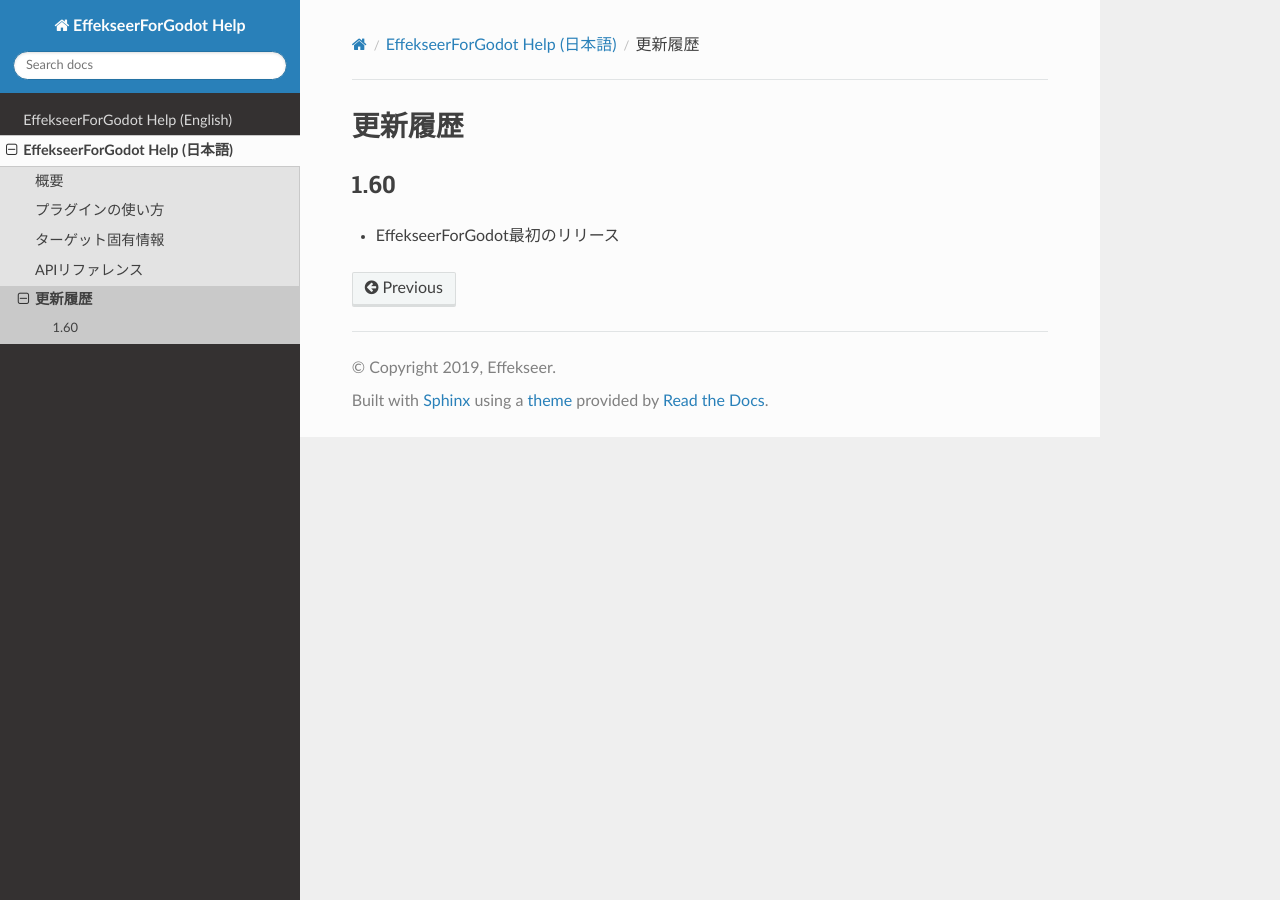
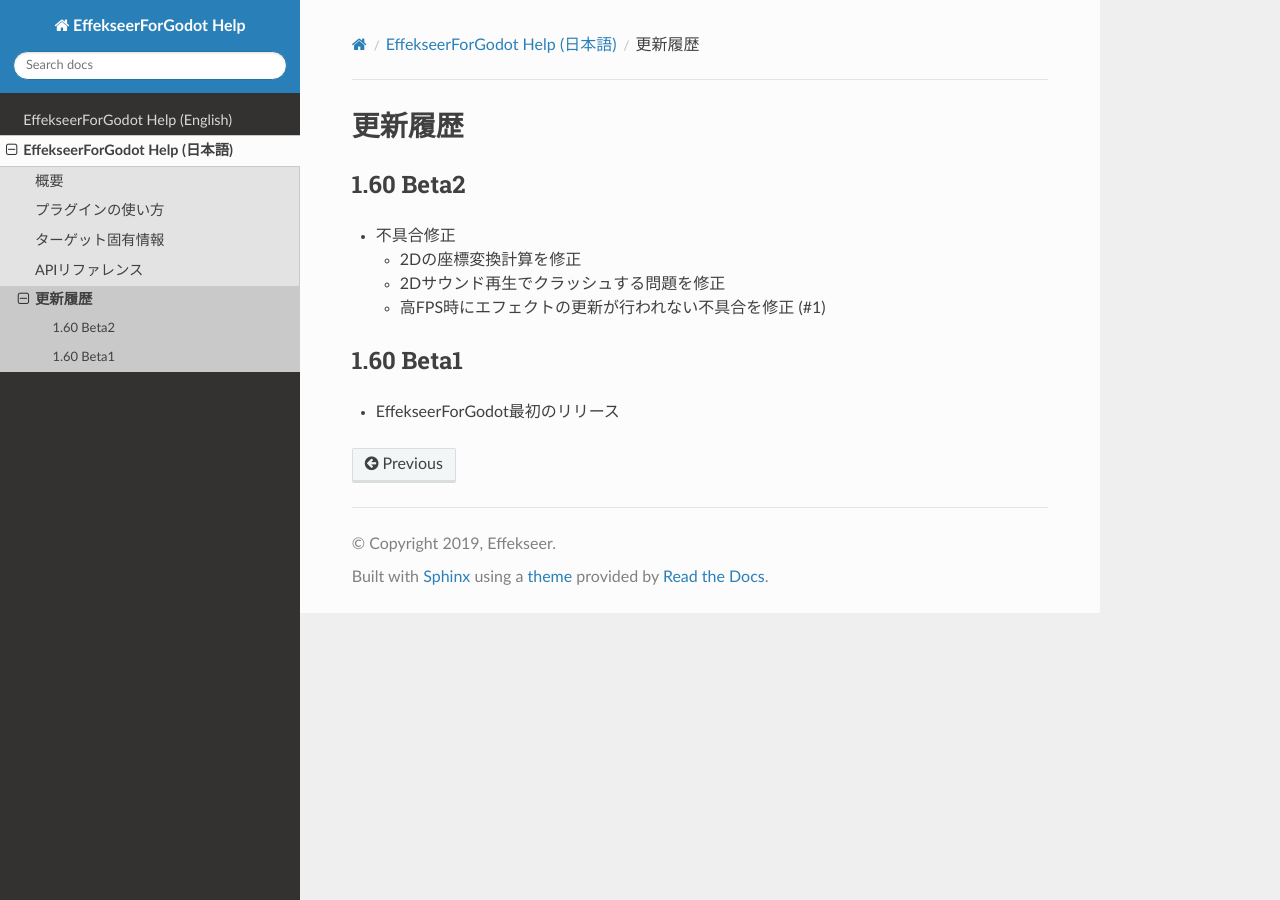
Before and after one commit to effekseer/EffekseerForGodot3, a Sphinx documentation site: the page built from Docs/source/ja/history.md, in a window 1280 px wide. Built offline with Sphinx 7.4.7 and the Read the Docs theme 2.0.0, drawn with Linux system fonts in a browser that asks for light colours.

Commit message:
update docs

```diff
--- a/Docs/source/ja/history.md
+++ b/Docs/source/ja/history.md
@@ -1,4 +1,10 @@
 # 更新履歴
 
-## 1.60
+## 1.60 Beta2
+- 不具合修正
+  - 2Dの座標変換計算を修正
+  - 2Dサウンド再生でクラッシュする問題を修正
+  - 高FPS時にエフェクトの更新が行われない不具合を修正 (#1)
+
+## 1.60 Beta1
 - EffekseerForGodot最初のリリース
```
Also changed, not shown: Docs/source/en/history.md (+7 -1 lines).
